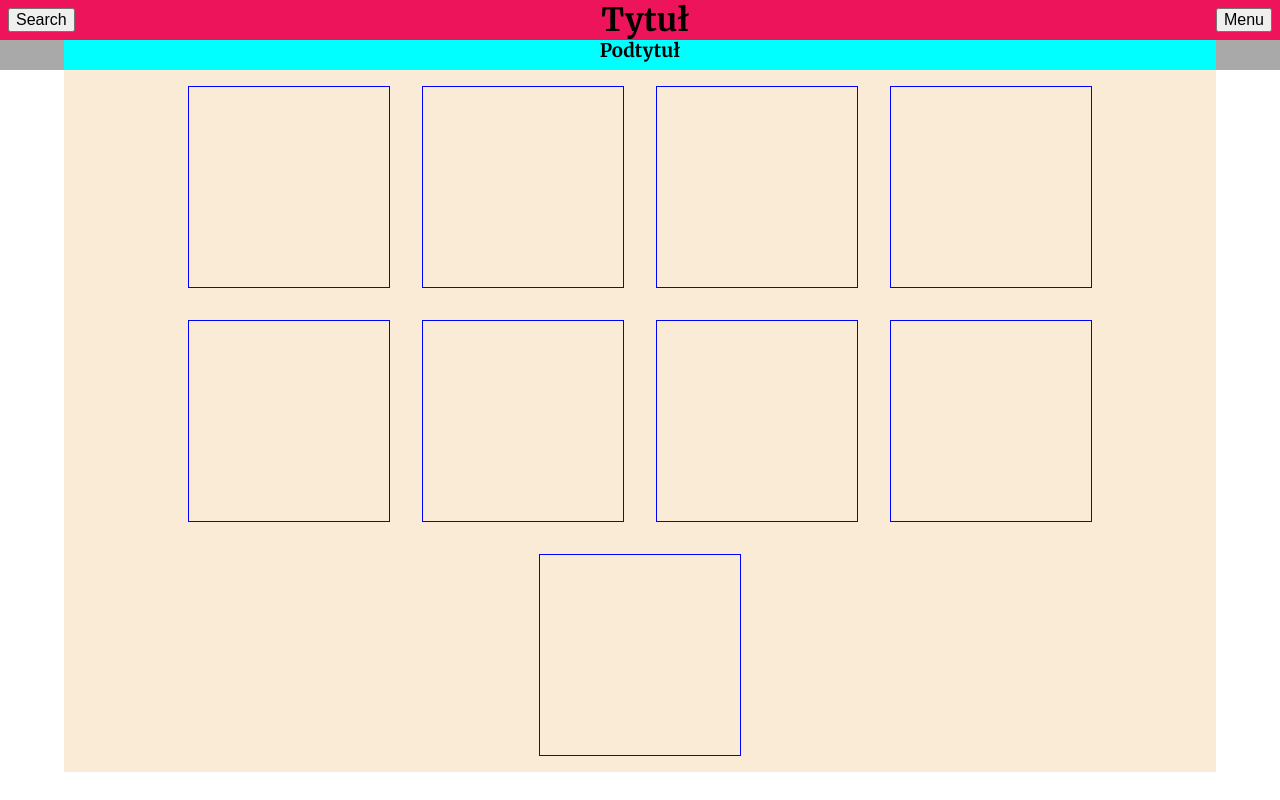
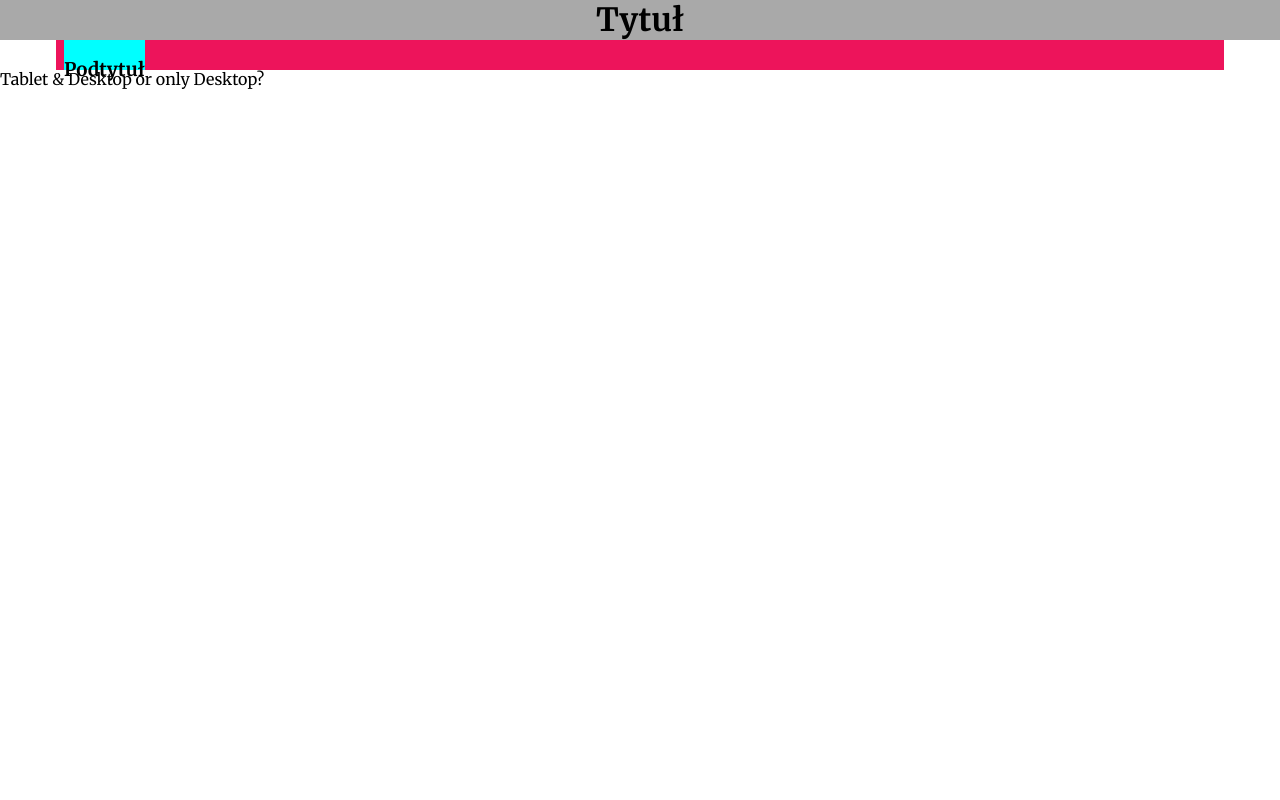
Before and after one commit to mpawlowska/template-www, a React app: page / in a window 1280 px wide. Built offline with nearby package versions, Linux system fonts and the light colour scheme.

Commit message:
React-responsive install and first use

```diff
--- a/package.json
+++ b/package.json
@@ -14,6 +14,7 @@
     "normalize.css": "^7.0.0",
     "react": "^16.0.0",
     "react-dom": "^16.0.0",
+    "react-responsive": "^4.0.3",
     "react-router-dom": "^4.2.2"
   },
   "devDependencies": {
--- a/src/components/App/App.js
+++ b/src/components/App/App.js
@@ -1,10 +1,12 @@
 import React from "react";
 import { Route, Switch } from "react-router-dom";
 import "normalize.css";
+import { breakpoints } from '../utils_responsive/breakpoints';
 import Header from '../Header/Header';
 import Listing from '../Listing/Listing';
 import Menu from '../Menu/Menu';
 import '../../styles/main.scss';
+import MediaQuery from 'react-responsive';
 
 
 export default class App extends React.Component {
@@ -30,8 +32,30 @@ export default class App extends React.Component {
         return (
             <div>
                 <Header onMenuToggle={this.handleMenuToggle}/>
-                <Listing menuState={menuClassName} />
-                <Menu className={menuClassName} />
+
+                <MediaQuery maxWidth={breakpoints.xs}>
+                    <Listing menuState={menuClassName} />
+                    <Menu className={menuClassName} />
+                </MediaQuery>
+
+                <MediaQuery minWidth={breakpoints.sm_min} maxWidth={breakpoints.sm_max}>
+                    <div className = "wrapper">
+                        <Listing />
+                        <Menu />
+                    </div>
+                </MediaQuery>
+
+                <MediaQuery minWidth={breakpoints.md_min} maxWidth={breakpoints.md_max} >
+                        <div>Tablet & Desktop or only Desktop?</div>
+                </MediaQuery>
+
+                <MediaQuery minWidth={breakpoints.lg} >
+                    <div>Tablet & Desktop or only Desktop?</div>
+                </MediaQuery>
+
+
+
+
             </div>
         )
     }
--- a/src/components/Header/Header.js
+++ b/src/components/Header/Header.js
@@ -12,16 +12,16 @@ export default class Header extends React.Component {
             <header className="header">
                 <div className="wrapper">
                     <div className="header__main">
-                        <button className="header__search">Search</button>
-                        <h1>Tytuł</h1>
+                        <button className="header__searchBtn">Search</button>
+                        <h1 className="header__title">Tytuł</h1>
                         <button
-                            className="header__menuB"
+                            className="header__menuBtn"
                             onClick={ () => this.props.onMenuToggle() }
                         >
                             Menu
                         </button>
                     </div>
-                    <div className="header_sub">
+                    <div className="header__sub">
                         <h3>Podtytuł</h3>
                     </div>
                 </div>
--- a/src/components/Listing/Listing.js
+++ b/src/components/Listing/Listing.js
@@ -23,8 +23,8 @@ export default class Listing extends React.Component {
         console.log('klasa', className);
 
         return (
-            <main className="wrapper">
-                <div className={className}>
+            <main className={className}>
+
                 <div className="list__card">
                 </div>
                 <div className="list__card">
@@ -43,7 +43,7 @@ export default class Listing extends React.Component {
                 </div>
                 <div className="list__card">
                 </div>
-                </div>
+
             </main>
         )
     }
--- a/src/components/Menu/Menu.js
+++ b/src/components/Menu/Menu.js
@@ -14,8 +14,12 @@ export default class Menu extends React.Component {
             <div className={`${className} nav`}>
                 <nav className="nav__box">
                     <ul className="nav__list">
-                        <li className="nav__item">Link one</li>
-                        <li className="nav__item">Link two</li>
+                        <li className="nav__item">
+                            <button>Link one</button>
+                        </li>
+                        <li className="nav__item">
+                            <button>Link two</button>
+                        </li>
                     </ul>
                 </nav>
             </div>
--- /dev/null
+++ b/src/components/utils_responsive/breakpoints.js
@@ -0,0 +1,10 @@
+// Breakpoints for MediaQuery from 'react-responsive'
+
+export const breakpoints = {
+    lg: 1200,
+    md_max: 1199,
+    md_min: 992,
+    sm_max: 991,
+    sm_min: 768,
+    xs: 767
+};
--- a/src/styles/components/_app.scss
+++ b/src/styles/components/_app.scss
@@ -16,8 +16,9 @@ ul {
   max-width: 100%;
   margin: 0 auto;
   padding: 0 0.5em;
-
   @include media(sm) {
     max-width: 90%;
+    display: flex;
+    background-color: #ed145b;
   }
 }
--- a/src/styles/components/_header.scss
+++ b/src/styles/components/_header.scss
@@ -1,11 +1,7 @@
-.header {
+.header__main {
   background-color: darkgrey;
-}
-
-.header__main {
-  background-color: #ed145b;
   display: flex;
-  justify-content: space-between;
+  justify-content: center;
   align-items: center;
   position: fixed;
   top: 0;
@@ -13,13 +9,28 @@
   right: 0;
   height: 40px;
   padding: 0 0.5em;
+  z-index: 900;
 }
 
-.header_sub {
+
+.header__searchBtn {
+  margin-right: auto;
+  @include media (sm) {
+    display: none;
+  }
+}
+
+.header__menuBtn {
+  margin-left: auto;
+  @include media (sm) {
+    display: none;
+  }
+}
+
+.header__sub {
   background-color: aqua;
-  text-align: center;
   display: none;
-  @include media(sm) {
+  @include media(lg) {
     display: block;
     height: 30px;
   }
--- a/src/styles/components/_listing.scss
+++ b/src/styles/components/_listing.scss
@@ -4,6 +4,9 @@
   flex-wrap: wrap;
   justify-content: center;
   position: relative;
+  @include media(sm) {
+    width: 80%;
+  }
 }
 
 .list__card {
@@ -13,6 +16,7 @@
   min-height: 200px;
 }
 
+// only for mobile
 .slide-in {
   right: 10em;
   -webkit-animation: slide-in 1s forwards;
--- a/src/styles/components/_menu.scss
+++ b/src/styles/components/_menu.scss
@@ -1,14 +1,17 @@
 .nav {
   display: flex;
-  align-items: center;
-  height: 15em;
+  align-items: flex-start;
+  height: 100%;
   width: 10em;
-  top: 40px;
-  background-color: #333333;
   opacity: 0.8;
   position: fixed;
+  @include media(sm) {
+    position: static;
+    width: 20%
+  }
 }
 
+// only for mobile view
 .hidden {
   display: none;
 }
@@ -37,14 +40,15 @@
   100% { right: 0 }
 }
 
+//
 
 .nav__box {
   background-color: blue;
   height: 80%;
-  width: 100%;
+  //width: 100%;
   display: flex;
   align-items: flex-start;
-  justify-content: center;
+  position: fixed;
 }
 
 .nav__list {
--- a/src/styles/main.css
+++ b/src/styles/main.css
@@ -35,29 +35,40 @@ ul {
   padding: 0 0.5em; }
   @media screen and (min-width: 767px) {
     .wrapper {
-      max-width: 90%; } }
-
-.header {
-  background-color: darkgrey; }
+      max-width: 90%;
+      display: flex;
+      background-color: #ed145b; } }
 
 .header__main {
-  background-color: #ed145b;
+  background-color: darkgrey;
   display: flex;
-  justify-content: space-between;
+  justify-content: center;
   align-items: center;
   position: fixed;
   top: 0;
   left: 0;
   right: 0;
   height: 40px;
-  padding: 0 0.5em; }
+  padding: 0 0.5em;
+  z-index: 900; }
 
-.header_sub {
+.header__searchBtn {
+  margin-right: auto; }
+  @media screen and (min-width: 767px) {
+    .header__searchBtn {
+      display: none; } }
+
+.header__menuBtn {
+  margin-left: auto; }
+  @media screen and (min-width: 767px) {
+    .header__menuBtn {
+      display: none; } }
+
+.header__sub {
   background-color: aqua;
-  text-align: center;
   display: none; }
-  @media screen and (min-width: 767px) {
-    .header_sub {
+  @media screen and (min-width: 1200px) {
+    .header__sub {
       display: block;
       height: 30px; } }
 
@@ -67,6 +78,9 @@ ul {
   flex-wrap: wrap;
   justify-content: center;
   position: relative; }
+  @media screen and (min-width: 767px) {
+    .list {
+      width: 80%; } }
 
 .list__card {
   border: 1px solid blue;
@@ -98,13 +112,15 @@ ul {
     right: 10em; } }
 .nav {
   display: flex;
-  align-items: center;
-  height: 15em;
+  align-items: flex-start;
+  height: 100%;
   width: 10em;
-  top: 40px;
-  background-color: #333333;
   opacity: 0.8;
   position: fixed; }
+  @media screen and (min-width: 767px) {
+    .nav {
+      position: static;
+      width: 20%; } }
 
 .hidden {
   display: none; }
@@ -134,10 +150,9 @@ ul {
 .nav__box {
   background-color: blue;
   height: 80%;
-  width: 100%;
   display: flex;
   align-items: flex-start;
-  justify-content: center; }
+  position: fixed; }
 
 .nav__list {
   background-color: white;
```
Also changed, not shown: 2 other files (tests, documents, lock files or other folders). Lines whose indentation alone changed are shown as unchanged.
